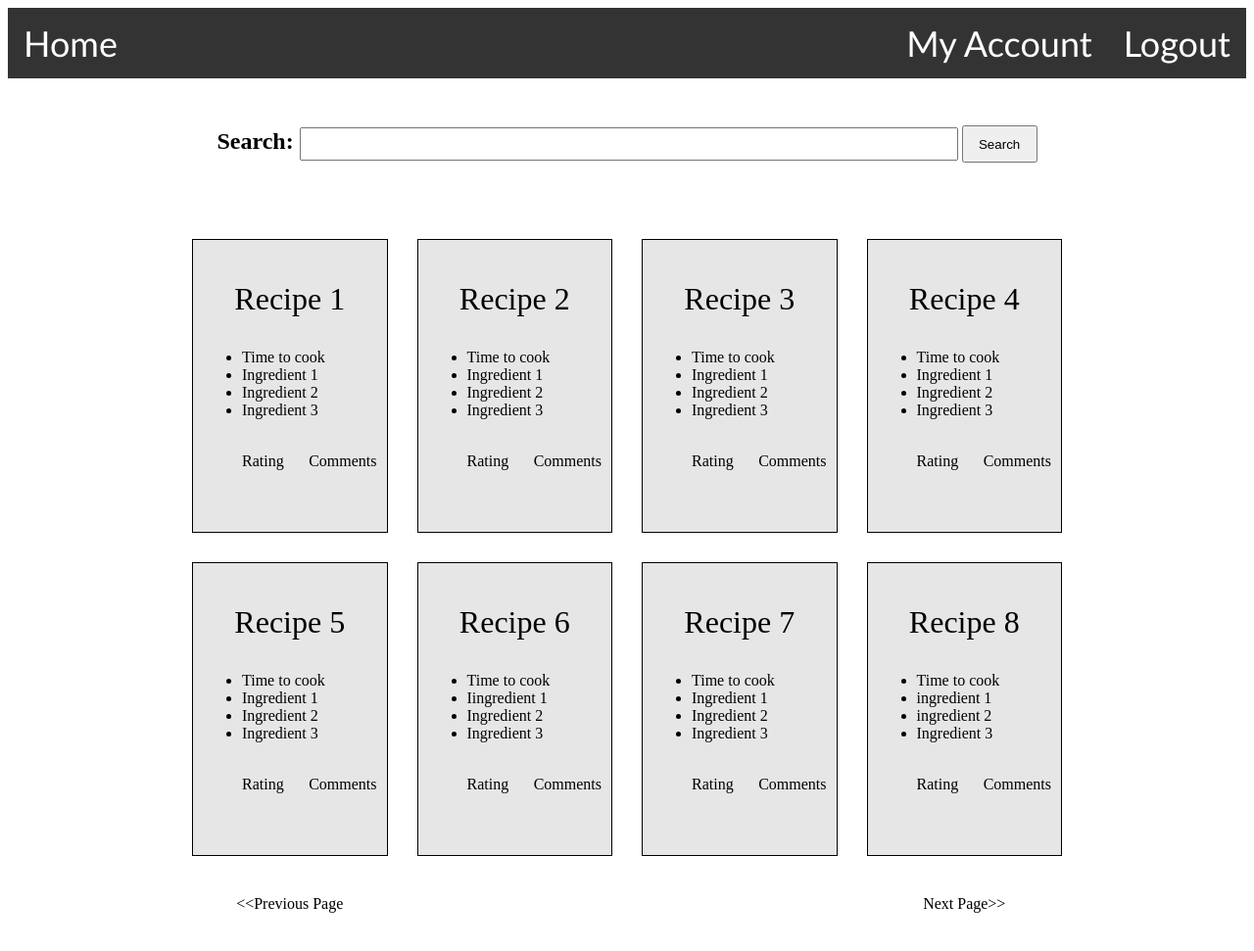
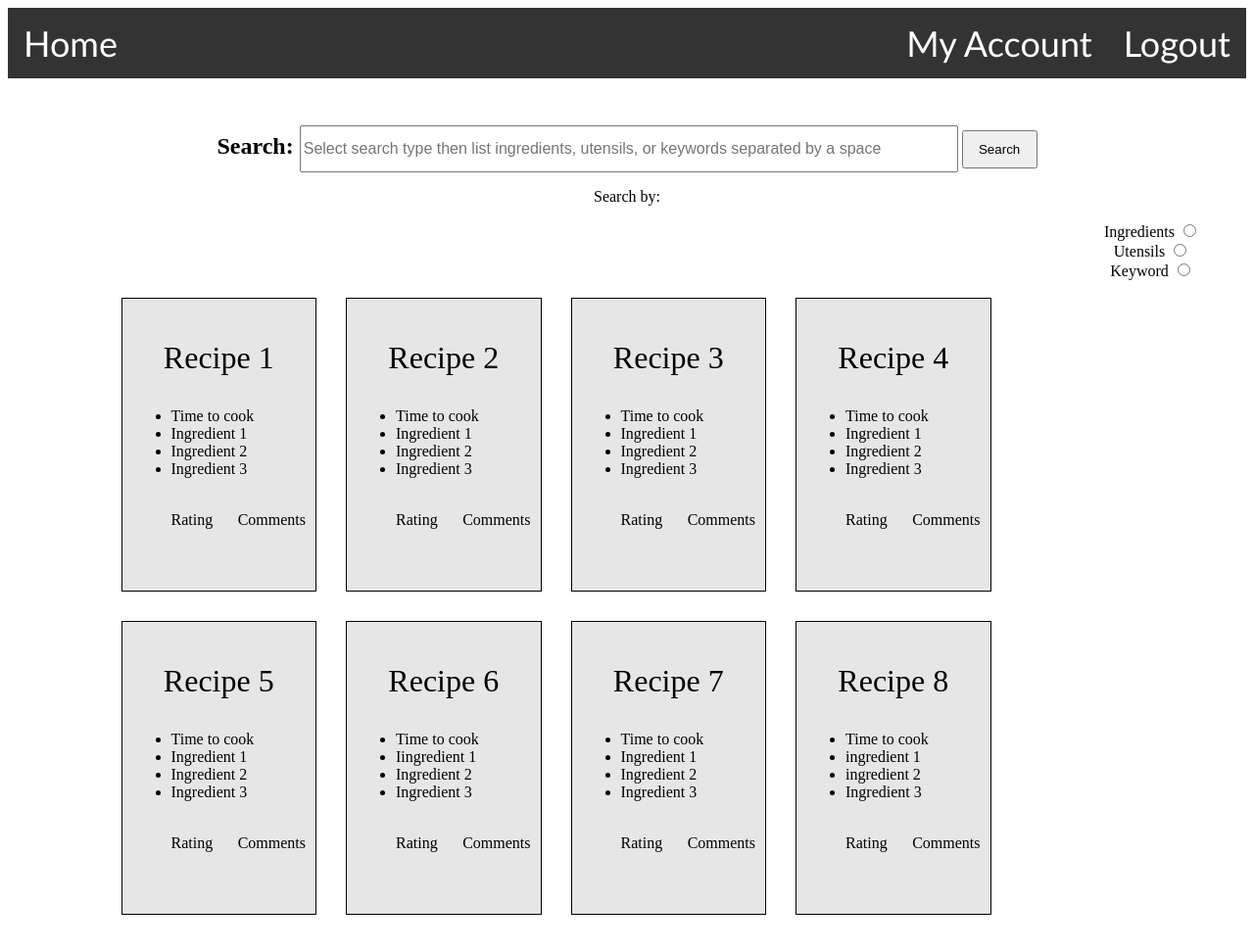
Before and after one commit to russellpAtCU/RecipeBuddy, a Django app: template django/recipebuddy/templates/searchResults.html in a window 1280 px wide. Shown: the top 971 px of the page at 98% size. Before the commit the page ends 932 px from the top, so only its background shows below. Run offline with Django 4.2, Linux system fonts and the light colour scheme; the template is opened without the code that fills it, so the values that code supplies are empty.

Commit message:
search function mostly complete

```diff
--- a/django/recipebuddy/mainApp/urls.py
+++ b/django/recipebuddy/mainApp/urls.py
@@ -10,7 +10,7 @@
     path('create-account/', views.create_account_view, name='create-account'),
     path('account-hub/', views.account_hub_view, name='account-hub'),
     path('login/', views.login_view, name='login'),
-    path('search/', views.search_view, name='search'),
+    path('search/<str:query>', views.search_view, name='search'),
     path('recipe/<uuid:id>', views.recipe_view, name='recipe'),
     path('create-recipe/', views.create_recipe_view, name='create-recipe'),
     path('logout/', views.logout_view, name='logout'),
--- a/django/recipebuddy/templates/index.html
+++ b/django/recipebuddy/templates/index.html
@@ -43,7 +43,6 @@
 
 <form name='search' method="POST" style = "padding : 0.5in;">
     <center>
-        {% block search %}
         {% csrf_token %}
         <b style="font-size: x-large;">Search:	</b>
         <input name="search_str" id="search_bar" type="search" autocomplete="off" placeholder="Select search type then list ingredients, utensils, or keywords separated by a space" role="combobox" aria-live="polite" style="width: 7in; height: 0.5in; font-size: medium;">
@@ -61,7 +60,6 @@
             <br>
             <input type="hidden" id="search_type" name="search_type">
         </div>
-        {% endblock %}
     </center>
 </form>
 
--- a/django/recipebuddy/templates/searchResults.html
+++ b/django/recipebuddy/templates/searchResults.html
@@ -5,9 +5,31 @@
     <head>
         <title>Recipe Buddy</title>
 		<link rel = "stylesheet" href = "{% static 'css/mystyle.css' %}">
+
+		<script>
+			function searchType() {
+				ingredient = document.getElementById("ingredient_search")
+				utensil = document.getElementById("utensil_search")
+				keyword = document.getElementById("keyword_search")
+				search_type = document.getElementById("search_type")
+				if (ingredient.checked) {
+					search_type.value = ingredient.value
+				} else if (utensil.checked) {
+					search_type.value = utensil.value
+				} else if (keyword.checked) {
+					search_type.value = keyword.value
+				}
+			}
+		</script>
+
     </head>
 
+	<!--
+		4/27/22
 
+		- Search results need to be made dynamic such that only recipes that fit the search criteria are displayed
+
+	-->
 
 	<body>
 
@@ -17,10 +39,27 @@
 		<li style = "float:right; font-family: 'Trebuchet MS', sans-serif;" class="li"><a href="/app/account-hub" style = "text-decoration:none;" class="li a">My Account</a></li>
 	</ul>
 
-        <section style = "padding : 0.5in;">
-            <center><b style="font-size: x-large;">Search:	</b><input id="input" type="search" autocomplete="off" spellcheck="true" role="combobox" aria-live="polite" placeholder="" style="width: 7in; height: 0.35in;">
-            <button style="height: 00.4in; width: 0.8in;">Search</button></center>
-        </section>
+	<form name='search' method="POST" style = "padding : 0.5in;">
+		<center>
+			{% csrf_token %}
+			<b style="font-size: x-large;">Search:	</b>
+			<input name="search_str" id="search_bar" type="search" autocomplete="off" placeholder="Select search type then list ingredients, utensils, or keywords separated by a space" role="combobox" aria-live="polite" style="width: 7in; height: 0.5in; font-size: medium;">
+			<button type="submit" style="height: 00.4in; width: 0.8in;">Search</button>
+			<p>Search by: </p>
+			<div style="float:inline-end;">
+				<label for="ingredient_search">Ingredients</label>
+				<input type="radio" id="ingredient_search" onchange="searchType()" name="search" value="ingredient">
+				<br>
+				<label for="utensil_search">Utensils</label>
+				<input type="radio" id="utensil_search" onchange="searchType()" name="search" value="utensil">
+				<br>
+				<label for="keyword_search">Keyword</label>
+				<input type="radio" id="keyword_search" onchange="searchType()" name="search" value="keyword">
+				<br>
+				<input type="hidden" id="search_type" name="search_type">
+			</div>
+		</center>
+	</form>
 
 		<center><table style = "width:75%; border-spacing: 30px;" cellpadding = "10">
 			<tr style="height:300px; vertical-align:top;">
```
Also changed, not shown: django/recipebuddy/mainApp/models.py (+11 -0 lines), django/recipebuddy/mainApp/views.py (+30 -25 lines), django/recipebuddy/templates/accountHub.html (+5 -2 lines), django/recipebuddy/db.sqlite3, django/recipebuddy/mainApp/migrations/0008_alter_recipe_comments_alter_recipe_ratings.py (added), django/recipebuddy/mainApp/migrations/0009_alter_recipe_comments_alter_recipe_ratings.py (added).
